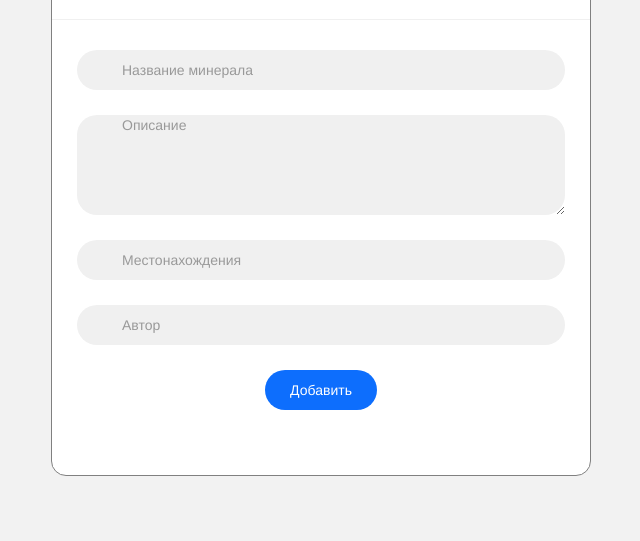
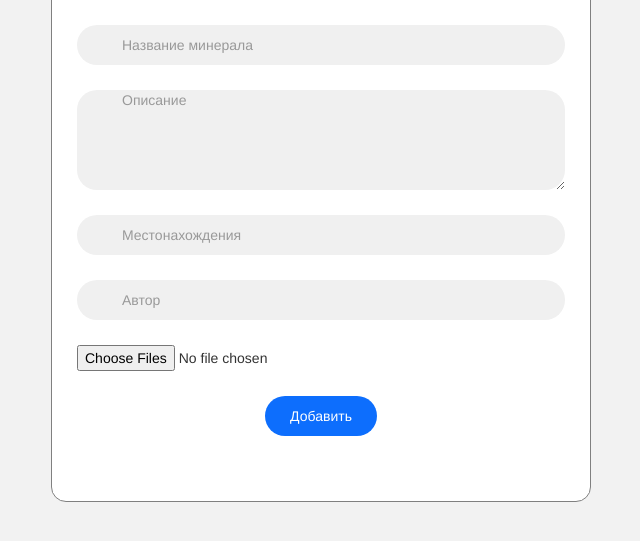
Before and after one commit to doomedboi/catalog_of_stones, a website: page resources/views/adminka/add-stone.html in a window 1280 px wide. Shown: the part 213-754 px from the top of the page, without its empty margins (319-959 px from the left). Drawn offline with nearby package versions, Linux system fonts and the light colour scheme; files that its build step writes are made by us from their sources.

Commit message:
add form for file

```diff
--- a/resources/views/adminka/add-stone.html
+++ b/resources/views/adminka/add-stone.html
@@ -31,6 +31,9 @@
                     <div class="form-group">
                         <input type="text" class="form-control" id="author" placeholder="Автор">
                     </div>
+                    <div class="form-group">
+                        <input type="file" name="photo" multiple accept="image/*,image/jpeg">
+                    </div>
                     <div class="form-group d-flex justify-content-center">
                         <button type="submit" class="btn btn-primary">Добавить</button>
                     </div>
```
